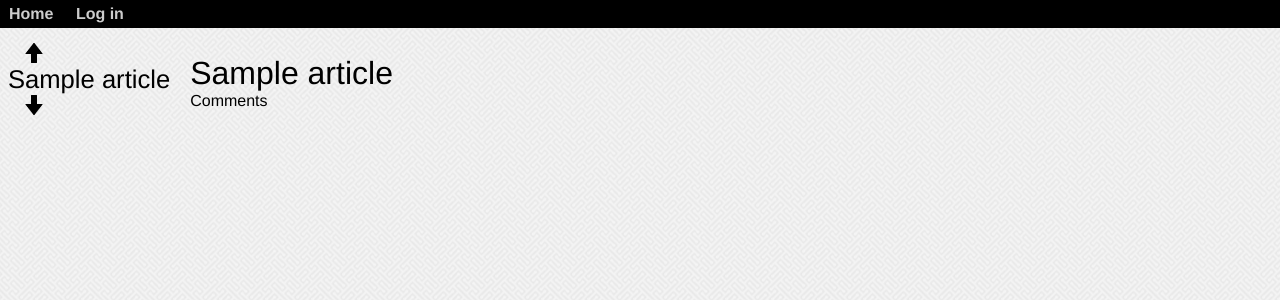
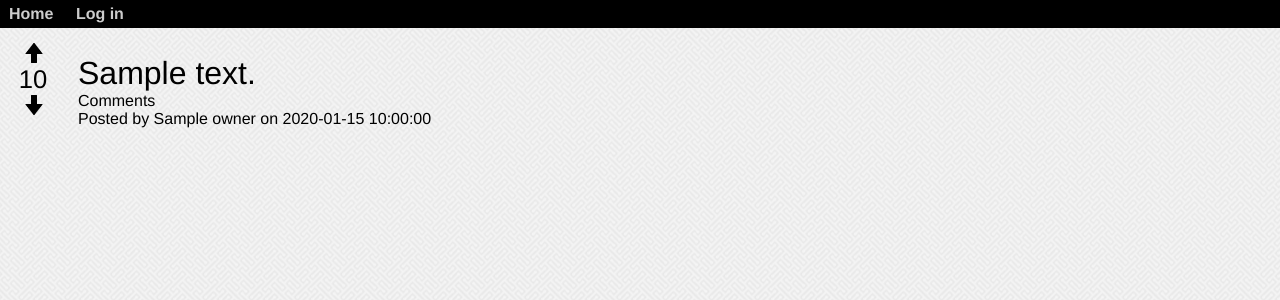
Before and after one commit to nimbus154/OratoricalDecaf, a Python web app: template Project/templates/article_list.html in a window 1280 px wide. Shown: the top 300 px of the page. Run offline with Jinja, Linux system fonts and the light colour scheme; the template is opened without the code that fills it: most values are stand-ins (such as "Sample title", 1, 10 or a date in 2020); some libraries are stand-ins or nearby versions.

Commit message:
Refactored article list/display to use objects

```diff
--- a/Project/templates/article.html
+++ b/Project/templates/article.html
@@ -2,10 +2,13 @@
     {% include 'vote.html' with context %}
     <div class="article">
         <span class="article-title">
-            <a href="{{article.1}}" target="_blank">{{article.2}}</a>
+            <a href="{{article.link|e}}" target="_blank">{{article.text|e}}</a>
         </span>
         <span class="comment">
-            <a href="/comment/{{article.0}}">Comments</a>
+            <a href="/comment/{{article.key().id()}}">Comments</a>
+        </span>
+        <span class="details">
+            Posted by {{ article.owner|e }} on {{ article.time_since_post() |e}}
         </span>
     </div>
 </div>
--- a/Project/templates/vote.html
+++ b/Project/templates/vote.html
@@ -1,5 +1,5 @@
-<div id="{{article.0}}" class="vote">
-    <a class="up" href="/vote/{{article.0}}"></a>
-    <span class="count">{{article.3}}</span>
-    <a class="down" href="/vote/{{article.0}}"></a>
+<div id="{{article.key().id()}}" class="vote">
+    <a class="up" href="/vote/{{article.key().id()}}"></a>
+    <span class="count">{{article.votes}}</span>
+    <a class="down" href="/vote/{{article.key().id()}}"></a>
 </div>
```
Also changed, not shown: Project/datastore.py (+22 -7 lines).
